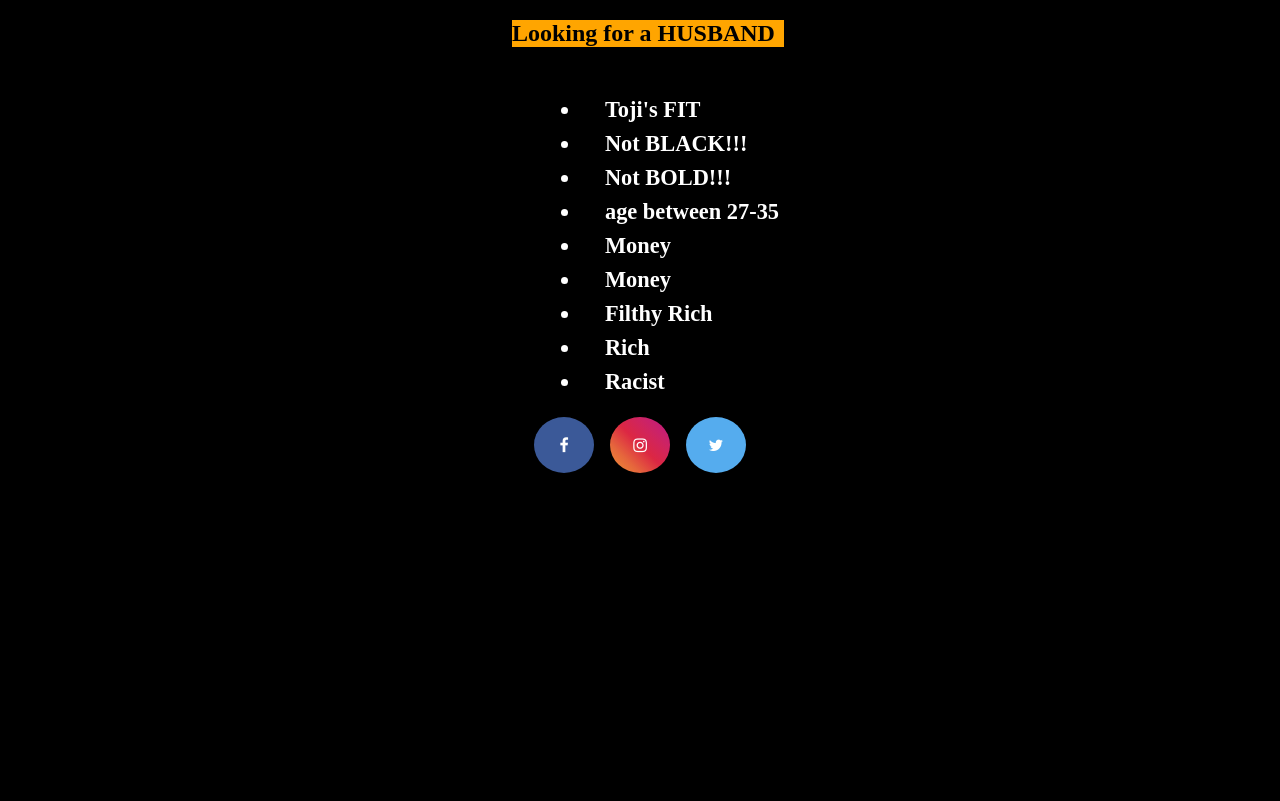
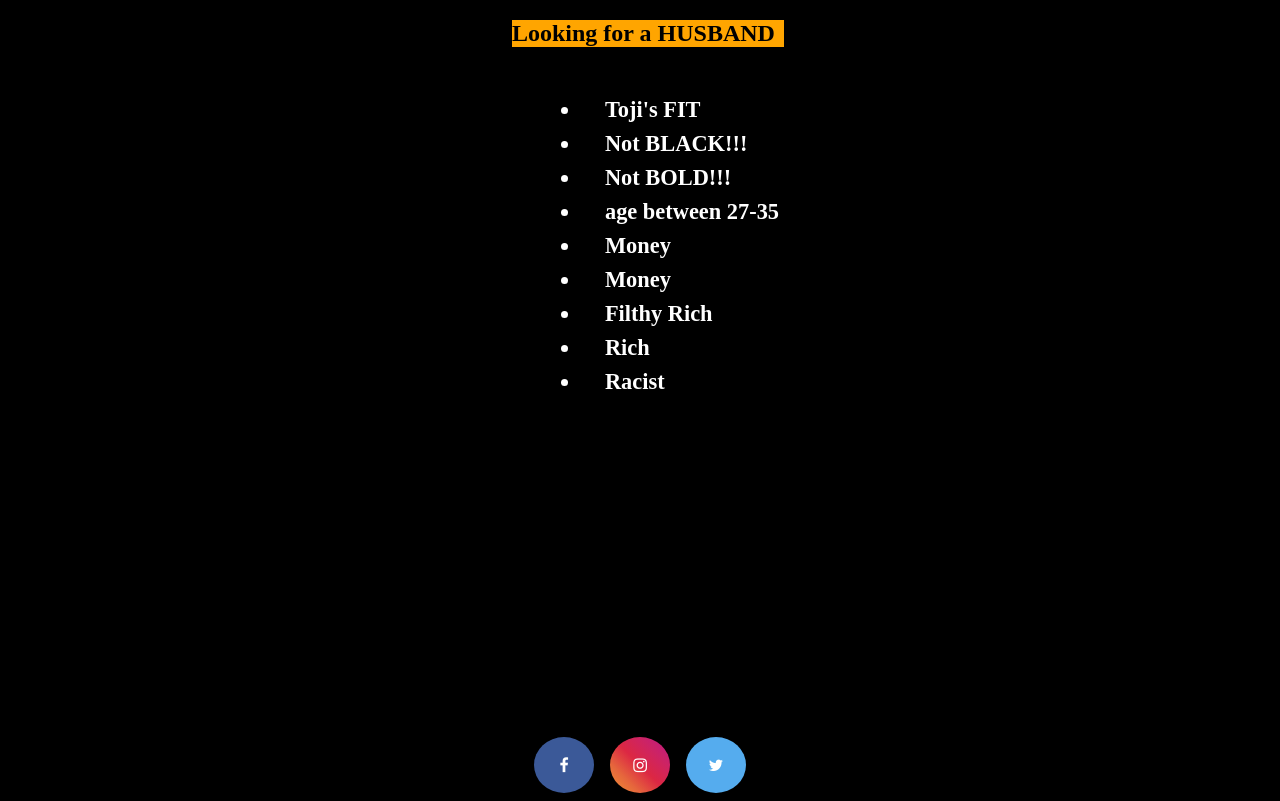
Before and after one commit to johntharwatjt3/merna, a plain HTML site: page index.html in a window 1280 px wide. Shown: the part 101-902 px from the top of the page. Before the commit the page ends 800 px from the top, so only its background shows below. Drawn offline with Linux system fonts and the light colour scheme.

Commit message:
Update style.css

```diff
--- a/style.css
+++ b/style.css
@@ -59,7 +59,7 @@ justify-content:center;
 .socials{
 	flex-direction:row;
 	gap:1rem;
-
+	padding-top:20rem;
 }
 
 .fa {
```
